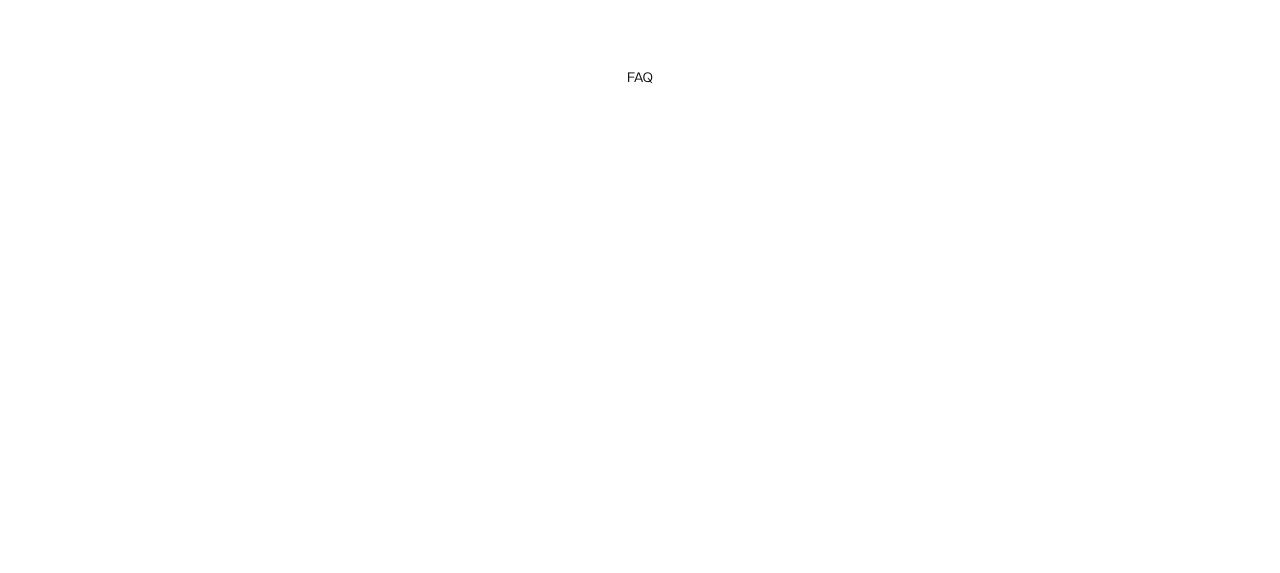
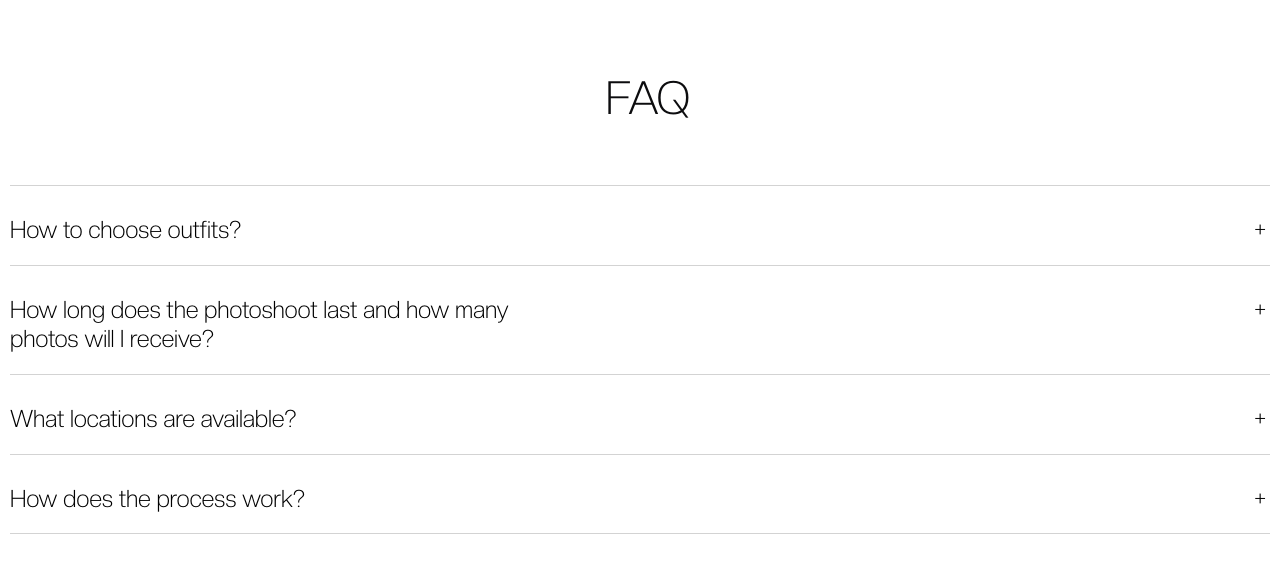
Before and after one commit to artemshchirov/nadia-websito, a Nuxt app: page / in a window 1280 px wide. Shown: the part 9904-10477 px from the top of the page. Before the commit the page ends 10203 px from the top, so only its background shows below. Built offline with nearby package versions, Linux system fonts and the light colour scheme.

Commit message:
feat(web): add faq section

```diff
--- a/components/home.vue
+++ b/components/home.vue
@@ -257,6 +257,66 @@ import { heroImagesArray } from "@/constants/hero-images";
       <h2 class="review">Review</h2>
 
       <h2 class="faq">FAQ</h2>
+      <section class="accordion">
+        <div class="tab">
+          <input type="checkbox" name="accordion-1" id="cb1" />
+          <label for="cb1" class="tab__label"><h3>How to choose outfits?</h3></label>
+          <div class="tab__content">
+            <p>
+              Choosing an outfit is a journey into your unique world of style. Together, we'll
+              explore your wardrobe, discover favorite outfits that make you happy and confident.
+              Inspired by this, we'll define the perfect concept for your photoshoot. Whether you
+              wish to capture the spring mood or urban elegance, I'll help select the outfit that
+              speaks for you. And let's not forget about accessories – they'll add a special touch
+              to your photos.
+            </p>
+          </div>
+        </div>
+        <div class="tab">
+          <input type="checkbox" name="accordion-1" id="cb2" />
+          <label for="cb2" class="tab__label"
+            ><h3>How long does the photoshoot last and how many photos will I receive?</h3></label
+          >
+          <div class="tab__content">
+            <p>
+              Choosing an outfit is a journey into your unique world of style. Together, we'll
+              explore your wardrobe, discover favorite outfits that make you happy and confident.
+              Inspired by this, we'll define the perfect concept for your photoshoot. Whether you
+              wish to capture the spring mood or urban elegance, I'll help select the outfit that
+              speaks for you. And let's not forget about accessories – they'll add a special touch
+              to your photos.
+            </p>
+          </div>
+        </div>
+        <div class="tab">
+          <input type="checkbox" name="accordion-1" id="cb3" />
+          <label for="cb3" class="tab__label"><h3>What locations are available?</h3></label>
+          <div class="tab__content">
+            <p>
+              Choosing an outfit is a journey into your unique world of style. Together, we'll
+              explore your wardrobe, discover favorite outfits that make you happy and confident.
+              Inspired by this, we'll define the perfect concept for your photoshoot. Whether you
+              wish to capture the spring mood or urban elegance, I'll help select the outfit that
+              speaks for you. And let's not forget about accessories – they'll add a special touch
+              to your photos.
+            </p>
+          </div>
+        </div>
+        <div class="tab">
+          <input type="checkbox" name="accordion-1" id="cb4" />
+          <label for="cb4" class="tab__label"><h3>How does the process work?</h3></label>
+          <div class="tab__content">
+            <p>
+              Choosing an outfit is a journey into your unique world of style. Together, we'll
+              explore your wardrobe, discover favorite outfits that make you happy and confident.
+              Inspired by this, we'll define the perfect concept for your photoshoot. Whether you
+              wish to capture the spring mood or urban elegance, I'll help select the outfit that
+              speaks for you. And let's not forget about accessories – they'll add a special touch
+              to your photos.
+            </p>
+          </div>
+        </div>
+      </section>
 
       <div class="divider-1" />
       <div class="divider-2" />
--- a/styles/_abstracts/_grid.scss
+++ b/styles/_abstracts/_grid.scss
@@ -49,7 +49,8 @@
     "divider-18 . . ."
     ". . img-26 ."
     "divider-19 . . ."
-    "faq faq faq faq";
+    ". . faq ."
+    "accordion accordion accordion accordion";
 
   @include media(">=tablet") {
     grid-template-columns:
@@ -101,7 +102,8 @@
       "divider-15 . . . . . . ."
       ". . . . img-26 img-26 . ."
       "divider-16 . . . . . . ."
-      "faq faq faq faq faq faq faq faq";
+      ". . . . faq . . ."
+      "accordion accordion accordion accordion accordion accordion accordion accordion";
   }
 
   @include media(">=desktop") {
@@ -154,6 +156,7 @@
       "divider-15 . . . . . . . . . . . . ."
       ". . . . . . . . . . . . img-26 img-26"
       "divider-16 . . . . . . . . . . . . ."
-      "faq faq faq faq faq faq faq faq faq faq faq faq faq faq";
+      ". . . . . . . . faq . . . . ."
+      "accordion accordion accordion accordion accordion accordion accordion accordion accordion accordion accordion accordion accordion accordion";
   }
 }
--- a/styles/_base/_globals.scss
+++ b/styles/_base/_globals.scss
@@ -6,6 +6,7 @@
   -moz-osx-font-smoothing: grayscale;
   text-decoration: none;
   text-rendering: geometricPrecision;
+  -webkit-tap-highlight-color: transparent;
 }
 
 html {
--- a/styles/_components/_main.scss
+++ b/styles/_components/_main.scss
@@ -510,11 +510,6 @@
   }
 }
 
-.faq {
-  grid-area: faq;
-  margin: auto;
-}
-
 .divider {
   &-1 {
     @include section-top-divider;
@@ -597,3 +592,137 @@
     grid-area: divider-20;
   }
 }
+
+.faq {
+  grid-area: faq;
+  font-size: 25px;
+  font-weight: 300;
+  padding-bottom: dynamic-size(50, 60, "mobile");
+
+  @include media(">=tablet") {
+    font-size: 46px;
+    padding-bottom: 60px;
+  }
+
+  @include media(">=desktop") {
+    font-size: 62px;
+    letter-spacing: -0.62px;
+  }
+}
+
+// https://codepen.io/raubaca/pen/PZzpVe
+/* Core styles/functionality */
+.tab input {
+  position: absolute;
+  opacity: 0;
+  z-index: -1;
+}
+.tab__content {
+  max-height: 0;
+  overflow: hidden;
+  transition: all 0.35s;
+}
+.tab input:checked ~ .tab__content {
+  max-height: 10rem;
+}
+
+/* Visual styles */
+.accordion {
+  grid-area: accordion;
+  width: 100%;
+  color: #000;
+  border-bottom: 0.5px solid #d3d3d3;
+  overflow: hidden;
+}
+.tab__label,
+.tab__close {
+  display: flex;
+  color: #000;
+  background: #fff;
+  border-top: 0.5px solid #d3d3d3;
+  cursor: pointer;
+  font-size: 20px;
+  font-weight: 300;
+  letter-spacing: -0.2px;
+
+  @include media(">=tablet") {
+    font-size: 24px;
+    letter-spacing: -0.24px;
+  }
+
+  @include media(">=desktop") {
+    font-size: 32px;
+    letter-spacing: -0.32px;
+  }
+
+  @include media(">=largeScreen") {
+    font-size: 42px;
+    letter-spacing: -0.42px;
+  }
+}
+.tab__label {
+  justify-content: space-between;
+  padding-top: 25px;
+  padding-bottom: 20px;
+
+  @include media(">=tablet") {
+    padding-top: 30px;
+  }
+
+  @include media(">=desktop") {
+    padding-top: 35px;
+    padding-bottom: 20px;
+  }
+
+  @include media(">=largeScreen") {
+    padding-bottom: 30px;
+    padding-right: 30px;
+  }
+}
+
+.tab__label h3 {
+  max-width: 277px;
+
+  @include media(">=tablet") {
+    max-width: 561px;
+  }
+
+  @include media(">=desktop") {
+    max-width: max-content;
+  }
+}
+
+.tab__content p {
+  padding-bottom: 25px;
+
+  @include media(">=tablet") {
+    max-width: 561px;
+    padding-bottom: 30px;
+  }
+
+  @include media(">=desktop") {
+    max-width: 631px;
+    padding-bottom: 35px;
+  }
+
+  @include media(">=largeScreen") {
+    max-width: 836px;
+  }
+}
+
+.tab__label::after {
+  content: "+";
+  width: 20px;
+  height: 20px;
+  text-align: center;
+  transition: all 0.35s;
+}
+.tab input:checked + .tab__label::after {
+  content: "−";
+}
+
+.tab__close {
+  justify-content: flex-end;
+  padding: 0.5rem 1rem;
+  font-size: 0.75rem;
+}
```
